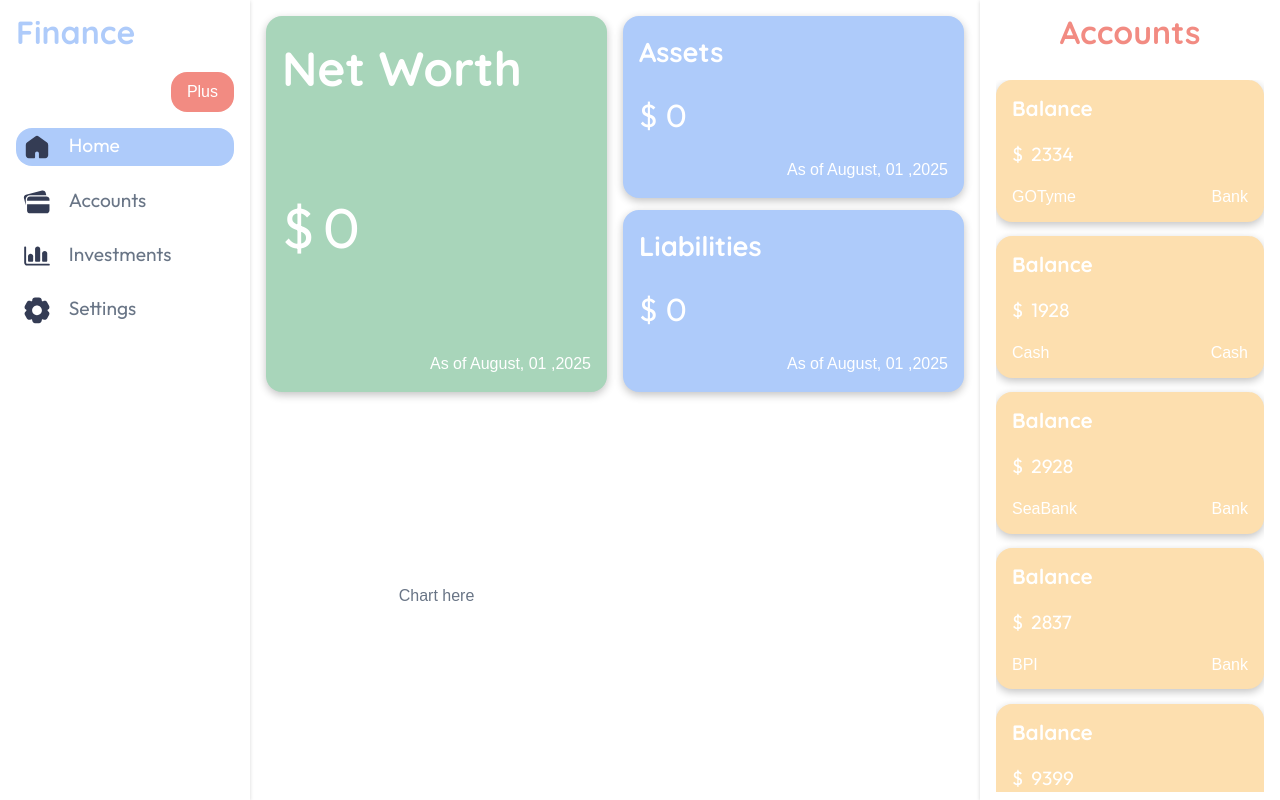
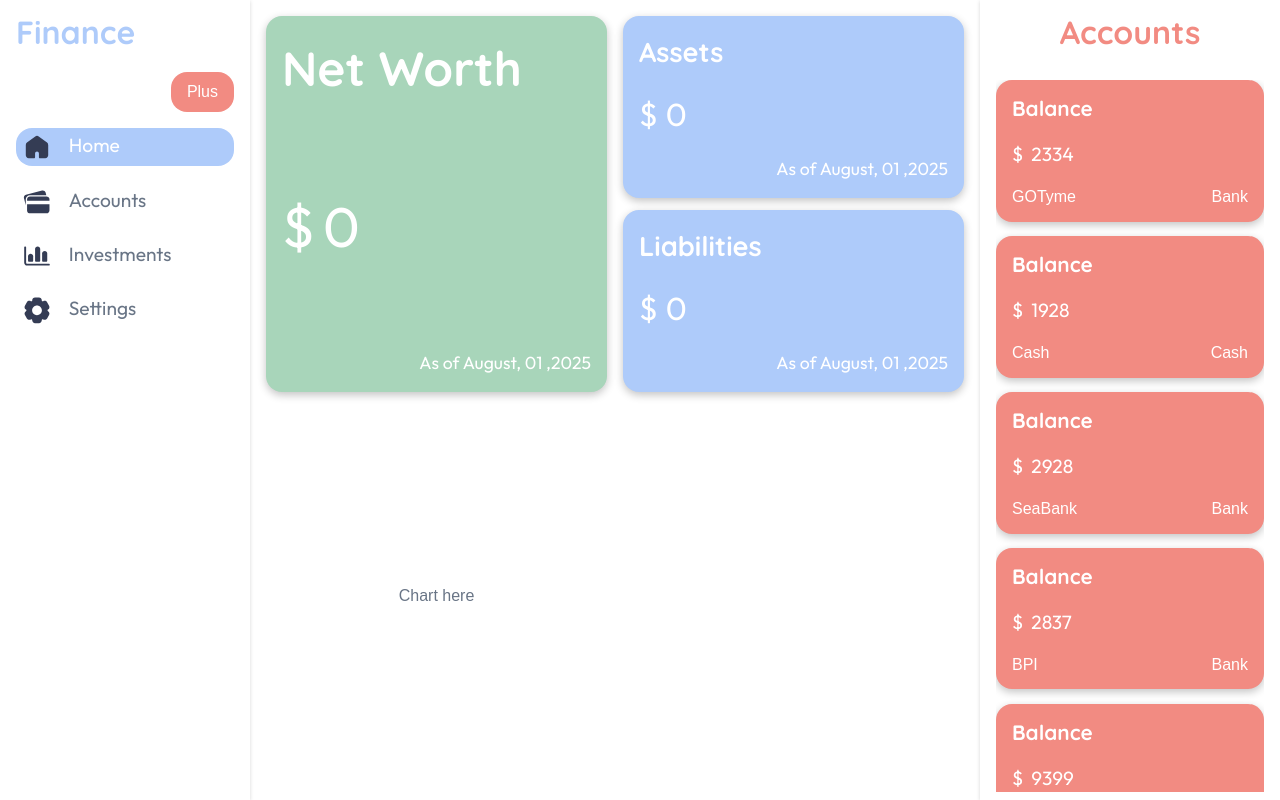
Before and after one commit to asshleygozar/financial-manager, a Next.js app: page /home in a window 1280 px wide. Built offline with nearby package versions, Linux system fonts and the light colour scheme.

Commit message:
add full height to take space up

```diff
--- a/styles/components/ui/card.module.css
+++ b/styles/components/ui/card.module.css
@@ -21,6 +21,8 @@
 }
 
 .card > h3 {
+	font-size: 1.1rem;
+	font-family: var(--font-outfit);
 	align-self: flex-end;
 }
 
@@ -51,8 +53,9 @@
 }
 
 .accountCard {
+	height: 100%;
 	padding: 0.8rem 1rem;
-	background-color: var(--accent-yellow);
+	background-color: var(--accent-red);
 }
 
 .accountCard > h1 {
```
